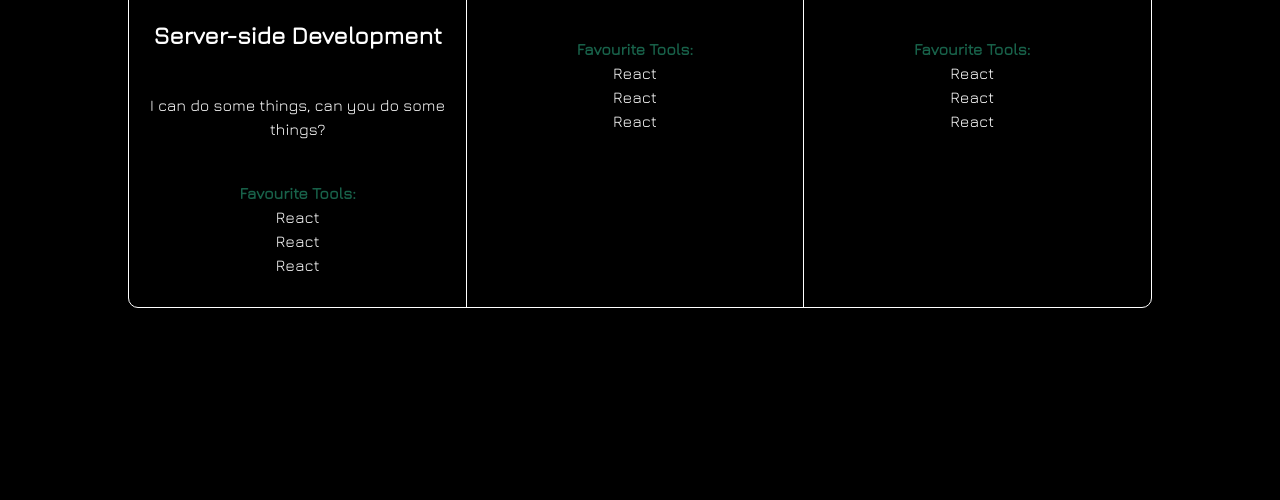
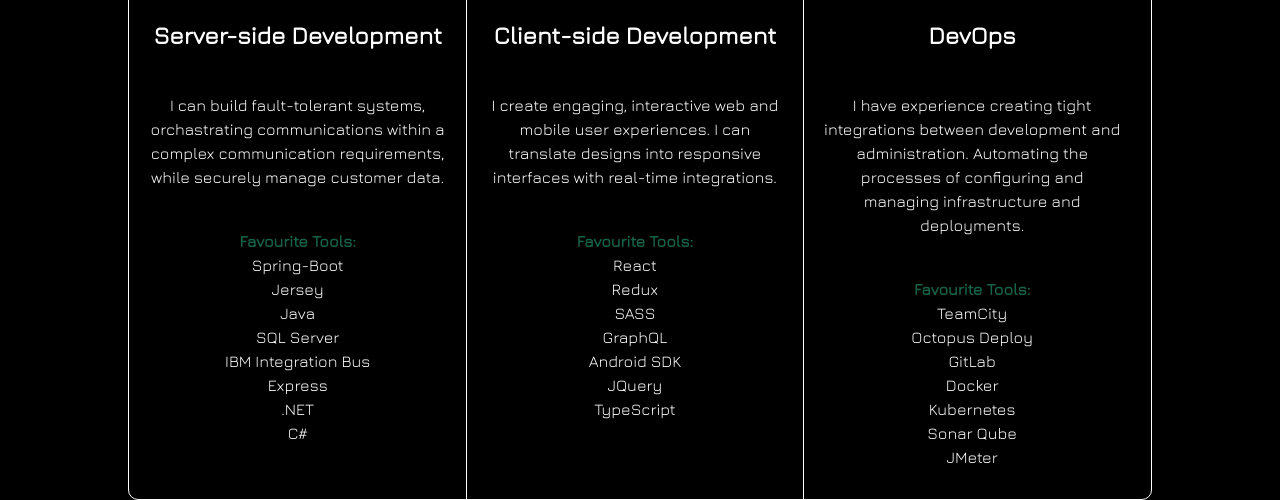
Before and after one commit to tevyt/greenphoenix, a Gatsby site: page / in a window 1280 px wide. Shown: the part 1444-1944 px from the top of the page. Before the commit the page ends 1752 px from the top, so only its background shows below. Built offline with nearby package versions, Linux system fonts and the light colour scheme; Gatsby itself is replaced by a stand-in of ours.

Commit message:
feature: Adds data for skills.
The data for my skills have been added to a file `skills.json` for the
time being it is sufficient to package this data with the site.

```diff
--- a/src/sections/introduction/introduction-view.js
+++ b/src/sections/introduction/introduction-view.js
@@ -3,6 +3,8 @@
 import "./introduction-styles.scss"
 import ToolSet from "../../components/ToolSet"
 import { faJava, faReact, faAws } from "@fortawesome/free-brands-svg-icons"
+
+import { clientSide, devOps, serverSide } from "./skills.json"
 
 function Introduction() {
   return (
@@ -19,13 +21,23 @@
       </div>
       <div className="introduction-skills">
         <ToolSet
-          description="I can do some things, can you do some things?"
+          description={serverSide.description}
           icon={faJava}
-          tools={["React", "React", "React"]}
-          name="Server-side Development"
+          tools={serverSide.tools}
+          name={serverSide.name}
         />
-        <ToolSet tools={["React", "React", "React"]} icon={faReact} />
-        <ToolSet tools={["React", "React", "React"]} icon={faAws} />
+        <ToolSet
+          description={clientSide.description}
+          name={clientSide.name}
+          tools={clientSide.tools}
+          icon={faReact}
+        />
+        <ToolSet
+          description={devOps.description}
+          tools={devOps.tools}
+          icon={faAws}
+          name={devOps.name}
+        />
       </div>
     </section>
   )
--- /dev/null
+++ b/src/sections/introduction/skills.json
@@ -0,0 +1,42 @@
+{
+  "clientSide": {
+    "name": "Client-side Development",
+    "description": "I create engaging, interactive web and mobile user experiences. I can translate designs into responsive interfaces with real-time integrations.",
+    "tools": [
+      "React",
+      "Redux",
+      "SASS",
+      "GraphQL",
+      "Android SDK",
+      "JQuery",
+      "TypeScript"
+    ]
+  },
+  "serverSide": {
+    "name": "Server-side Development",
+    "description": "I can build fault-tolerant systems, orchastrating communications within a complex communication requirements, while securely manage customer data.",
+    "tools": [
+      "Spring-Boot",
+      "Jersey",
+      "Java",
+      "SQL Server",
+      "IBM Integration Bus",
+      "Express",
+      ".NET",
+      "C#"
+    ]
+  },
+  "devOps": {
+    "name": "DevOps",
+    "description": "I have experience creating tight integrations between development and administration. Automating the processes of configuring and managing infrastructure and deployments.",
+    "tools": [
+      "TeamCity",
+      "Octopus Deploy",
+      "GitLab",
+      "Docker",
+      "Kubernetes",
+      "Sonar Qube",
+      "JMeter"
+    ]
+  }
+}
```
